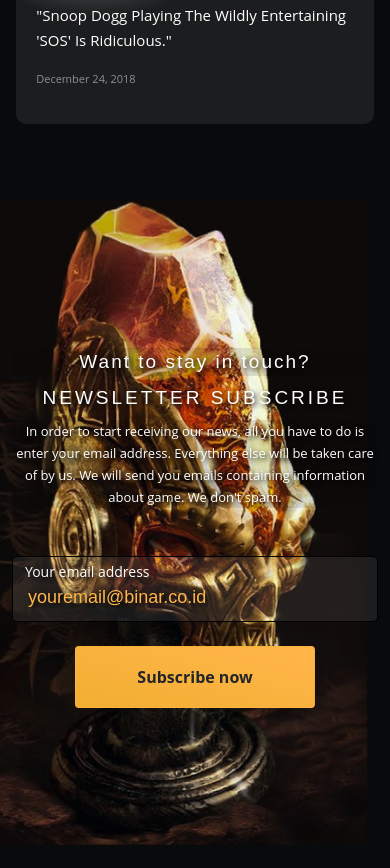
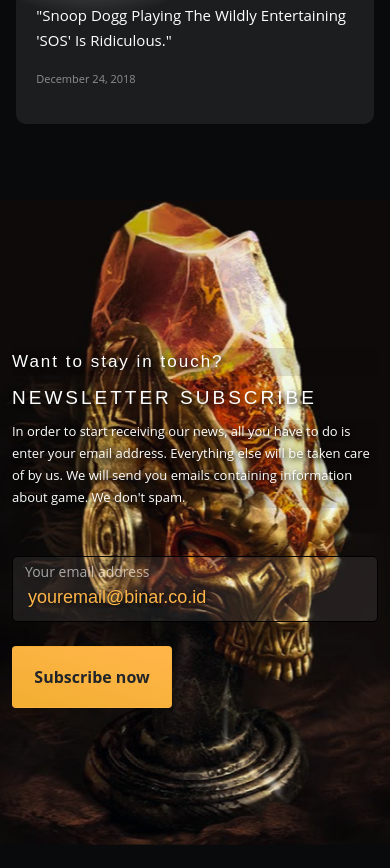
Before and after one commit to deriscode/fsw17-challenge-ch3-juan, a plain HTML site: page index.html in a window 390 px wide. Shown: the part 4175-5043 px from the top of the page. Drawn offline with nearby package versions, Linux system fonts and the light colour scheme; files that its build step writes are made by us from their sources.

Commit message:
membuat newsletter menjadi responsive

```diff
--- a/customs-css/responsive.css
+++ b/customs-css/responsive.css
@@ -299,6 +299,9 @@
 	.newsletter h1 {
 		font-size: 65px;
 	}
+	.newsletter .btn {
+		width: 15rem;
+	}
 
 	/* End Newsletter */
 }
--- a/customs-css/style.css
+++ b/customs-css/style.css
@@ -423,16 +423,15 @@ body {
 	background-color: #080a0b;
 	background-image: url(../assets/newsletter-img.png);
 	background-repeat: no-repeat;
-	background-position: 196%;
+	background-position: center;
 	font-family: Arial, Helvetica, sans-serif;
-	text-align: center;
 	padding: 10rem 0;
 }
 
 .newsletter h3 {
 	line-height: 28px;
 	letter-spacing: 2px;
-	font-size: 19px;
+	font-size: 17px;
 	text-shadow: 2px 2px 5px #08090a;
 	background-color: rgba(0, 0, 0, 0.1);
 }
@@ -470,7 +469,7 @@ body {
 	background: linear-gradient(194.68deg, #ffb548 11.27%, #f3af34 90.4%);
 	border-radius: 4px;
 	padding: 19px;
-	width: 15rem;
+	width: 10rem;
 	font-size: 16px;
 	line-height: 22px;
 	font-family: "Open Sans", sans-serif;
@@ -483,8 +482,8 @@ body {
 .newsletter__user-email label {
 	position: absolute;
 	font-size: 14px;
-	opacity: 1;
-	text-shadow: 2px 2px 5px #08090a;
+	opacity: 0.6;
+	text-shadow: 2px 2px 12px #08090a;
 	top: 5px;
 	left: 25px;
 	font-family: "Open Sans", sans-serif;
--- a/index.html
+++ b/index.html
@@ -313,8 +313,8 @@
 		<!-- Start Newsletter -->
 		<section class="newsletter">
 			<div class="container">
-				<div class="row">
-					<div class="col-lg-6 offset-lg-6 text-white">
+				<div class="row justify-content-md-end">
+					<div class="col-12 col-md-7 col-lg-6 offset-lg-6 text-white">
 						<h3>Want to stay in touch?</h3>
 						<h1>NEWSLETTER SUBSCRIBE</h1>
 						<p>
@@ -322,8 +322,8 @@
 							Everything else will be taken care of by us. We will send you emails containing
 							information about game. We don't spam.
 						</p>
-						<form class="row mt-4 justify-content-md-end">
-							<div class="col-12 col-md-7 col-lg-7 newsletter__user-email mt-4">
+						<form class="row mt-4">
+							<div class="col-12 col-md-12 col-lg-7 newsletter__user-email mt-4">
 								<label for="inputEmail" class="form-label">Your email address</label>
 								<input
 									type="email"
@@ -332,7 +332,7 @@
 									placeholder="youremail@binar.co.id"
 								/>
 							</div>
-							<div class="col-12 col-md-7 col-lg-5 align-self-center mt-4">
+							<div class="col-12 col-md-7 col-lg-5 align-self-lg-center mt-4">
 								<button type="submit" class="btn fw-bold">Subscribe now</button>
 							</div>
 						</form>
```
